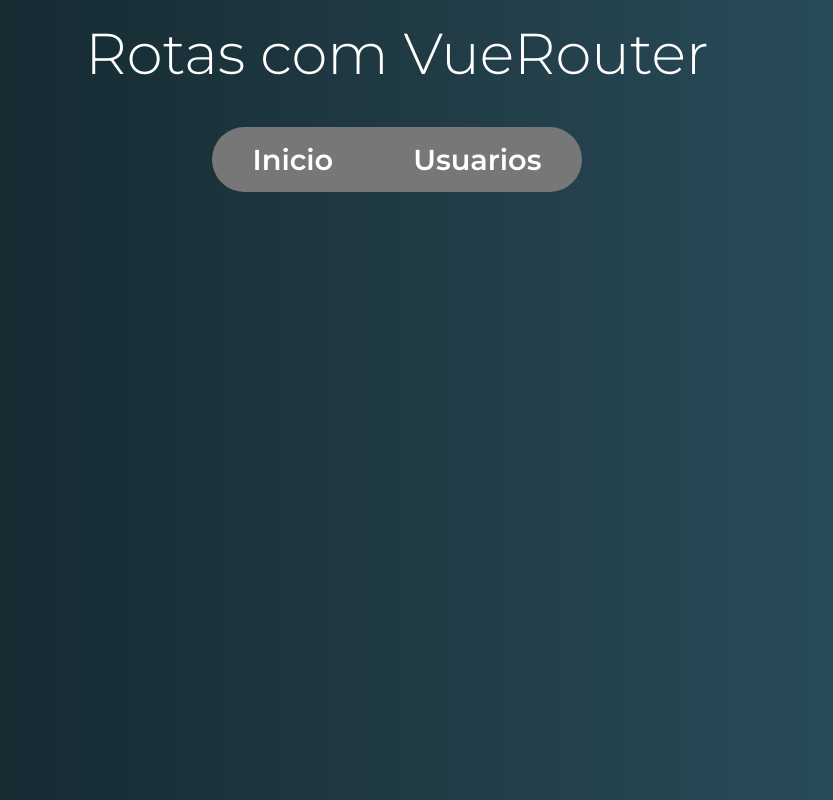
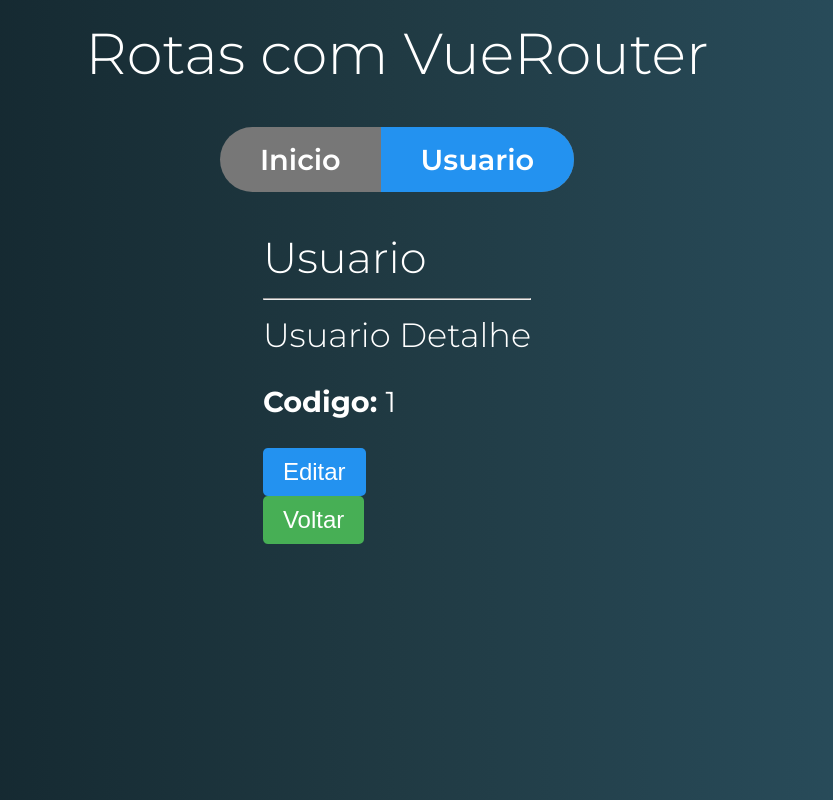
Before and after one commit to PedroRocha94/aprendendo-vuejs, a Vue app in the folder rotas-exercicios/: page /usuario/1 in a window 1280 px wide. Shown: the whole page, without its empty margins (243-1076 px from the left). Built offline with nearby package versions, Linux system fonts and the light colour scheme.

Commit message:
Aprendendo como utilizar parametros nas rotas

```diff
--- a/rotas-exercicios/src/components/template/Menu.vue
+++ b/rotas-exercicios/src/components/template/Menu.vue
@@ -11,12 +11,12 @@
                 </a>
             </router-link>
             <router-link
-                to="/usuarios/10"
+                to="/usuario"
                 tag="li"
                 active-class="active"
             >
                 <a>
-                    Usuarios
+                    Usuario
                 </a>
             </router-link>
         </ul>
--- a/rotas-exercicios/src/components/usuario/Usuario.vue
+++ b/rotas-exercicios/src/components/usuario/Usuario.vue
@@ -2,6 +2,7 @@
   <div class="usuario">
     <h2>Usuario</h2>
     <hr>
+    <router-view/>
     <button
       @click="irParaInicio"
       sucesso
--- /dev/null
+++ b/rotas-exercicios/src/components/usuario/UsuarioDetalhe.vue
@@ -0,0 +1,31 @@
+<template>
+    <div class="usuario-detalhe">
+        <h3>Usuario Detalhe</h3>
+        <p><strong>Codigo: </strong> {{ id }}</p>
+        <router-link
+            tag="button"
+            primario
+            :to="`/usuario/${id}/editar`"
+        >
+            Editar
+        </router-link>
+    </div>
+</template>
+
+<script>
+export default {
+
+  props:['id'],
+  // data(){
+  //   return {
+  //     id: this.$route.params.id
+  //   }
+  // },
+  // watch:{
+  //   $route(to, from){
+  //     this.id = to.params.id
+  //   }
+  // },
+
+}
+</script>
--- /dev/null
+++ b/rotas-exercicios/src/components/usuario/UsuarioEditar.vue
@@ -0,0 +1,11 @@
+<template>
+    <div class="usuario-editar">
+        <h3>Usuario Editar</h3>
+        <p><strong>Codigo: </strong> {{ id }}</p>
+    </div>
+</template>
+<script>
+export default {
+    props: ['id']
+}
+</script>
--- /dev/null
+++ b/rotas-exercicios/src/components/usuario/UsuarioList.vue
@@ -0,0 +1,34 @@
+<template>
+    <div class="usuario-list">
+        <h3>Lista de Usuario</h3>
+        <ul class="lista">
+            <router-link
+                tag="li"
+                to="/usuario/1"
+                class="item-lista"
+            >
+                Usuario 1
+            </router-link>
+            <router-link
+                tag="li"
+                to="/usuario/2"
+                class="item-lista"
+            >
+                Usuario 2
+            </router-link>
+            <router-link
+                tag="li"
+                to="/usuario/3"
+                class="item-lista"
+            >
+                Usuario 3
+            </router-link>
+        </ul>
+    </div>
+</template>
+
+<script>
+export default {
+
+}
+</script>
--- a/rotas-exercicios/src/router.js
+++ b/rotas-exercicios/src/router.js
@@ -1,7 +1,10 @@
-import Vue from 'vue'
-import Router from 'vue-router'
-import Inicio from './components/Inicio'
-import Usuario from './components/usuario/Usuario'
+import Vue from 'vue';
+import Router from 'vue-router';
+import Inicio from './components/Inicio';
+import Usuario from './components/usuario/Usuario';
+import UsuarioList from './components/usuario/UsuarioList';
+import UsuarioDetalhe from './components/usuario/UsuarioDetalhe';
+import UsuarioEditar from './components/usuario/UsuarioEditar';
 
 Vue.use(Router)
 
@@ -11,7 +14,13 @@
         path: '/',
         component: Inicio
     },{
-        path: '/usuarios/:id',
-        component: Usuario
+        path: '/usuario',
+        component: Usuario,
+        props: true,
+        children:[
+            {path: '', component: UsuarioList},
+            {path: ':id', component: UsuarioDetalhe, props: true},
+            {path: ':id/editar', component: UsuarioEditar, props: true}
+        ]
     }]
 })
```
